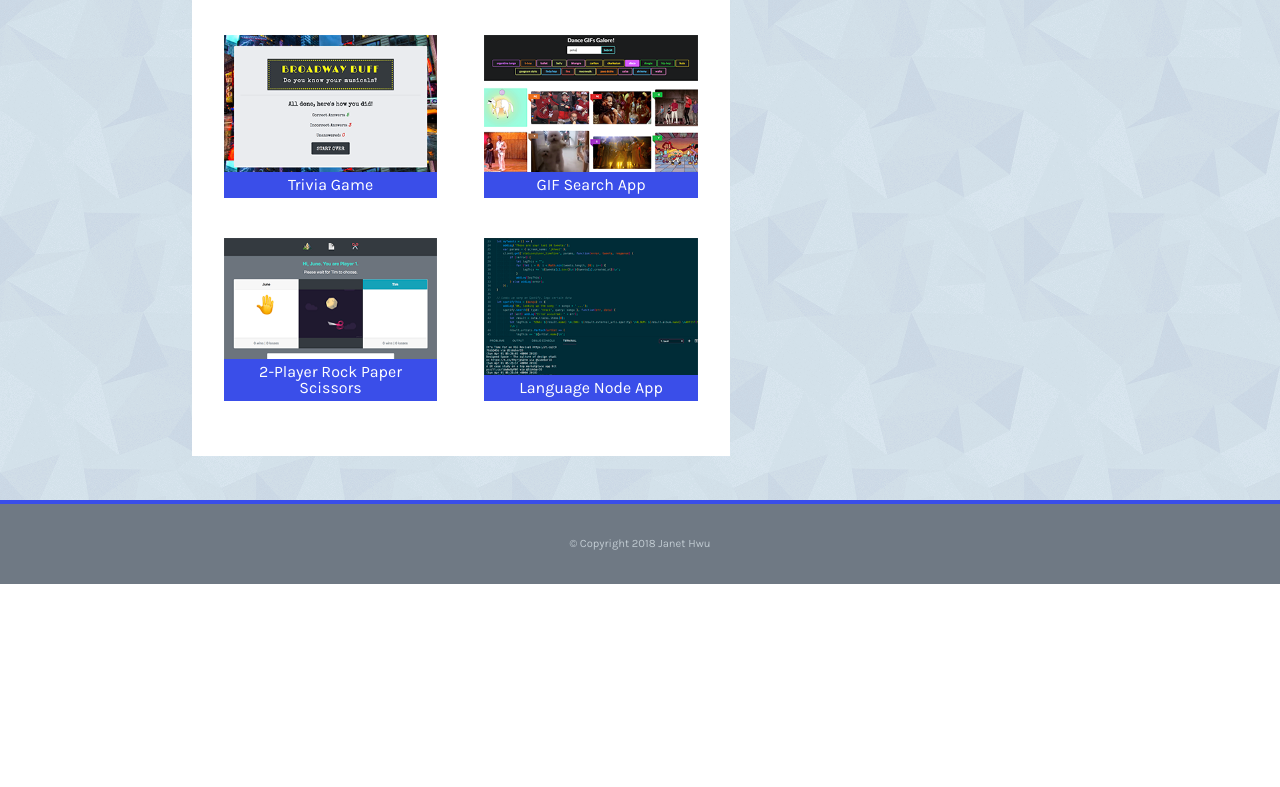
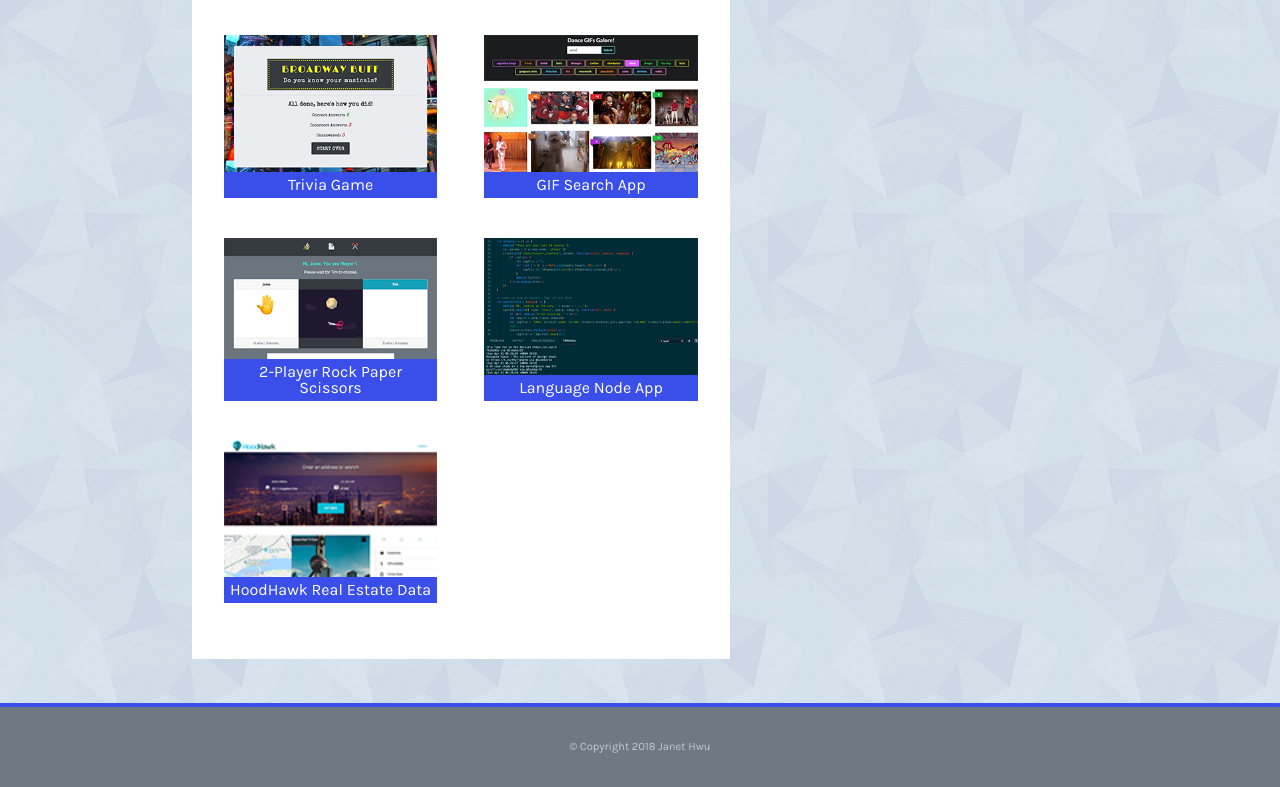
Before and after one commit to jkhwu/Responsive-Portfolio, a plain HTML site: page portfolio.html in a window 1280 px wide. Shown: the part 402-1189 px from the top of the page. Before the commit the page ends 986 px from the top, so only its background shows below. Drawn offline with Linux system fonts and the light colour scheme.

Commit message:
added hoodhawk to portfolio, removed contact page

```diff
--- a/portfolio.html
+++ b/portfolio.html
@@ -78,6 +78,13 @@
                         </a>
                     </div>
 
+                    <div class="photobox left">
+                        <a href="https://abuckstopshere.github.io/hoodHawk/logged.html" target="_blank">
+                            <img class="photo" src="assets/images/hoodhawk.png" alt="HoodHawk Real Estate Data">
+                            <h4 class="projlabel">HoodHawk Real Estate Data</h4>
+                        </a>
+                    </div>
+
                 </section>
 
                 <aside>
```
Also changed, not shown: index.html (+1 -1 lines), assets/images/hoodhawk.png (added).
